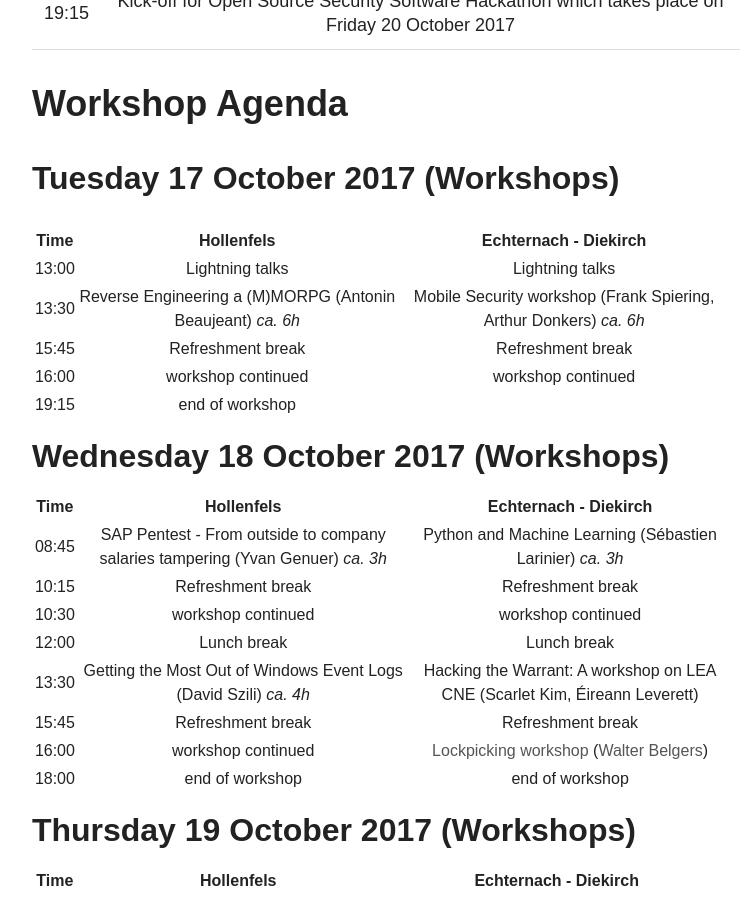
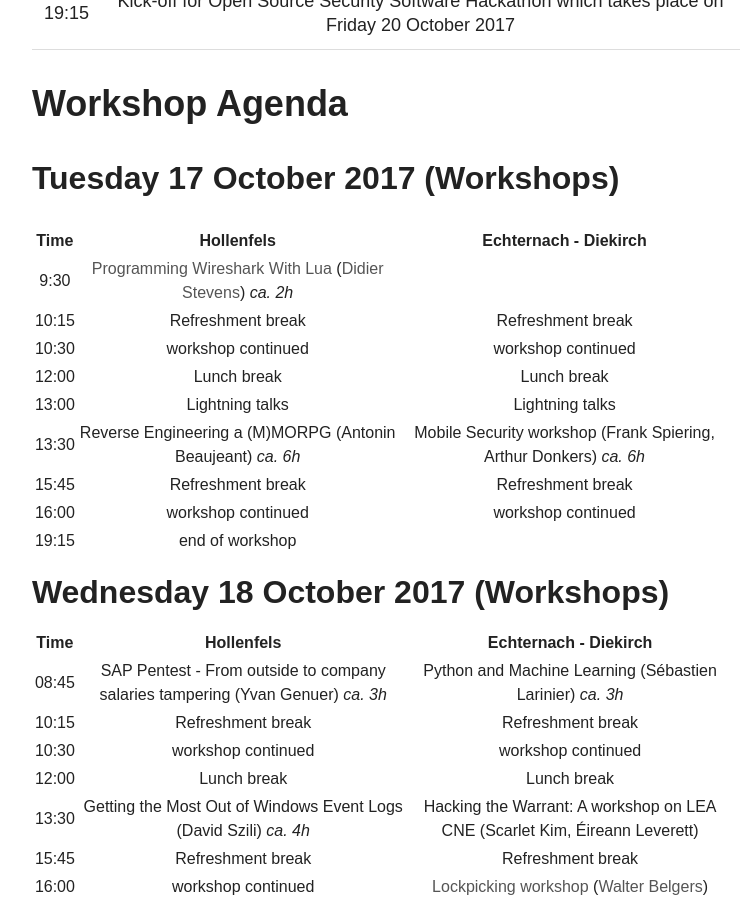
Before and after one commit to adulau/hack-lu-2017, a Jekyll site: the page built from agenda/index.md, in a window 1280 px wide and 900 px high, scrolled down 4171 px. Shown: the whole window, without its empty margins (254-1008 px from the left). Built offline with Jekyll 4.4.1, drawn with Linux system fonts in a browser that asks for light colours; nearby versions of some CDN libraries.

Commit message:
added Didier Stevens
(insert scared emoticon here)

```diff
--- a/agenda/index.md
+++ b/agenda/index.md
@@ -97,6 +97,10 @@
 
 | Time | Hollenfels | Echternach - Diekirch |
 |:----:|:----------:|:----------------------:|
+|  9:30 | [Programming Wireshark With Lua]() ([Didier Stevens]()) *ca. 2h*||
+| 10:15 | Refreshment break | Refreshment break|
+| 10:30 | workshop continued | workshop continued|
+| 12:00 | Lunch break | Lunch break|
 | 13:00 |[Lightning talks](http://piratepad.net/2stuvx5AYt)  | [Lightning talks](http://piratepad.net/2stuvx5AYt)|
 | 13:30 | [Reverse Engineering  a (M)MORPG](http://2017.hack.lu/talks/#reverse-engineering--a-mmorpg) ([Antonin Beaujeant](http://2017.hack.lu/talks/#bio-antonin-beaujeant---beaujeant)) *ca. 6h* <!--- static duration-->|[Mobile Security workshop](http://2017.hack.lu/talks/#mobile-security-workshop) ([Frank Spiering](http://2017.hack.lu/talks/#bio-frank-spierings-1), [Arthur Donkers](http://2017.hack.lu/talks/#bio-arthur-donkers)) *ca. 6h*|
 | 15:45 | Refreshment break |Refreshment break||
```
